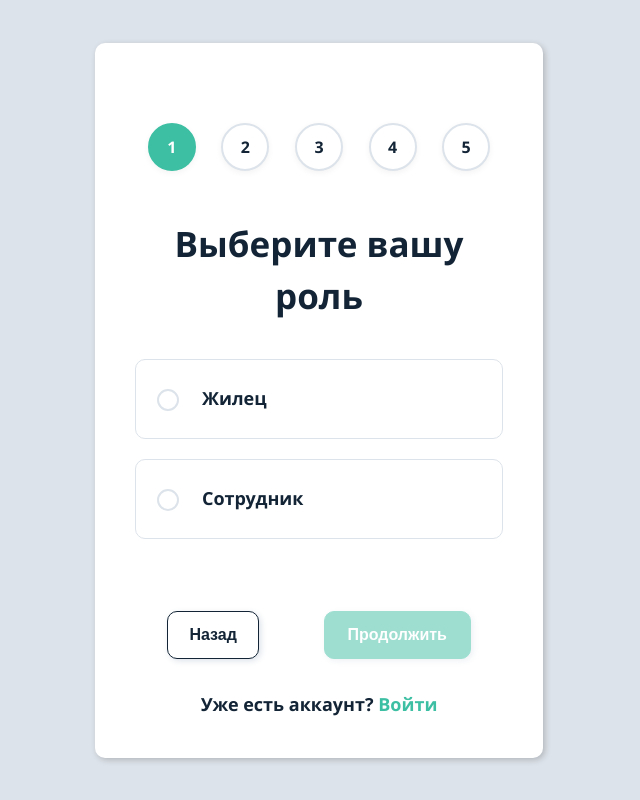
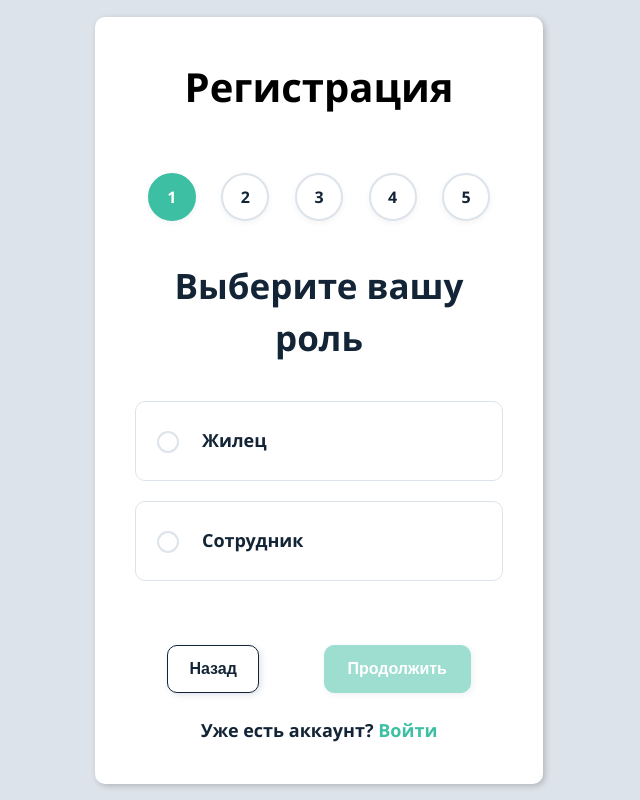
Before and after one commit to HooomyDev/Hooomy.Front, a React (Create React App) app: page /register in a window 1280 px wide. Shown: the whole page, without its empty margins (321-961 px from the left). Built offline with nearby package versions, Linux system fonts and the light colour scheme.

Commit message:
FormHeader

```diff
--- a/src/App.jsx
+++ b/src/App.jsx
@@ -2,7 +2,7 @@ import React from "react";
 import RegisterPage from "./pages/RegisterPage/RegisterPage";
 import HomePage from "./pages/HomePage/HomePage";
 import LandingPage from "./pages/LandingPage/LandingPage";
-import LoginPage from "./pages/auth/LoginPage";
+import LoginPage from "./pages/LoginPage/LoginPage";
 import { Routes, Route } from "react-router-dom";
 import Layout from "./components/Layout/Layout";
 import "./styles/variables.css";
--- /dev/null
+++ b/src/components/FormHeader/FormHeader.jsx
@@ -0,0 +1,6 @@
+import React from "react";
+import styles from "./FormHeader.module.css";
+
+export default function FormHeader({ title }) {
+  return <div className={styles.title}>{title}</div>;
+}
--- /dev/null
+++ b/src/components/FormHeader/FormHeader.module.css
@@ -0,0 +1,4 @@
+.title {
+  font-size: var(--font-size-title);
+  font-weight: 700;
+}
--- a/src/components/RegistrationWizard/RegistrationWizard.jsx
+++ b/src/components/RegistrationWizard/RegistrationWizard.jsx
@@ -19,6 +19,7 @@ import {
   validateSurname,
   validatePatronymic,
 } from "../../utils/validation";
+import FormHeader from "../FormHeader/FormHeader";
 
 const roles = [
   { value: "resident", label: "Жилец" },
@@ -79,7 +80,7 @@ export default function RegistrationWizard() {
     { id: 5, component: <RegistrationStepSuccess /> },
   ];
 
-  //имитация проверки инвайт-кода для сотруников
+  // HACK: заменить на что-то лучше
   const fakeServerCheck = (code) => {
     return new Promise((resolve) => {
       setTimeout(() => {
@@ -139,6 +140,7 @@ export default function RegistrationWizard() {
 
     if (step === 5) {
       // TODO: запросы на регистрацию
+      console.log(formData);
       navigate("/home");
     }
   };
@@ -172,6 +174,7 @@ export default function RegistrationWizard() {
 
   return (
     <div className={styles.wrapper}>
+      <FormHeader title="Регистрация" />
       <RegistrationProgressBar totalSteps={steps.length} activeStep={step} />
       <RegistrationWizardWrapper>
         <RegistrationWizardContent step={steps[step - 1]} />
--- a/src/components/RegistrationWizard/RegistrationWizard.module.css
+++ b/src/components/RegistrationWizard/RegistrationWizard.module.css
@@ -8,8 +8,8 @@
   padding: var(--spacing-xxl);
   border-radius: var(--border-radius);
   box-shadow: 2px 2px 6px rgba(0, 0, 0, 0.2);
-  gap: var(--spacing-xl);
   margin: auto 0;
+  gap: var(--spacing-md);
 }
 
 @media (max-width: 480px) {
--- a/src/pages/auth/LoginPage.jsx
+++ b/src/pages/LoginPage/LoginPage.jsx
@@ -1,5 +1,5 @@
 import React from "react";
-import styles from "./AuthPage.module.css";
+import styles from "./LoginPage.module.css";
 import { Link } from "react-router-dom";
 
 export default function LoginPage() {
```
Also changed, not shown: src/pages/LoginPage/LoginPage.module.css (renamed from src/pages/auth/AuthPage.module.css).
